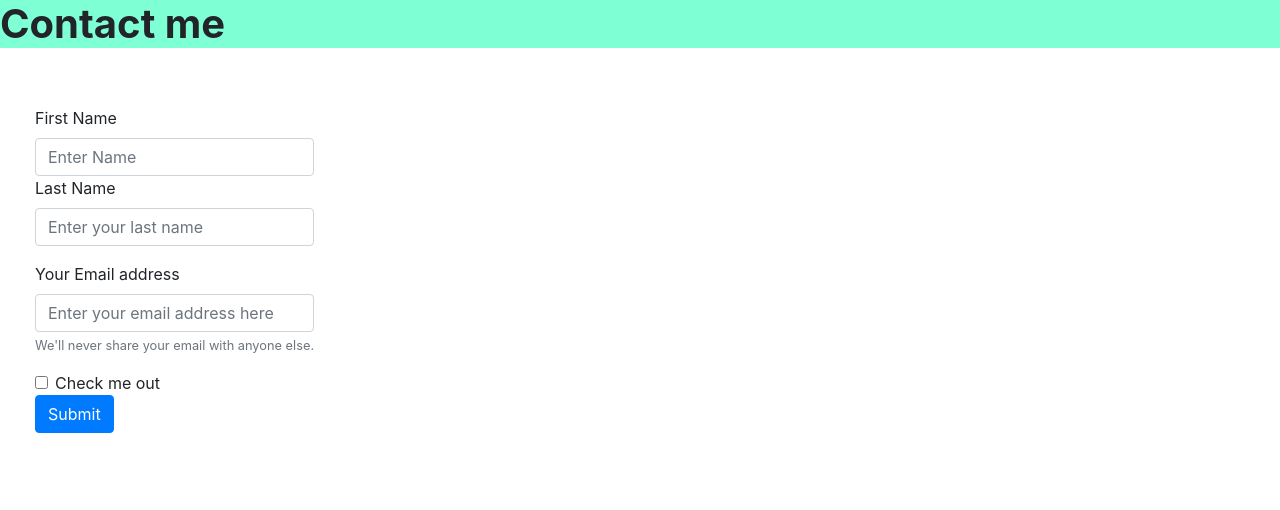
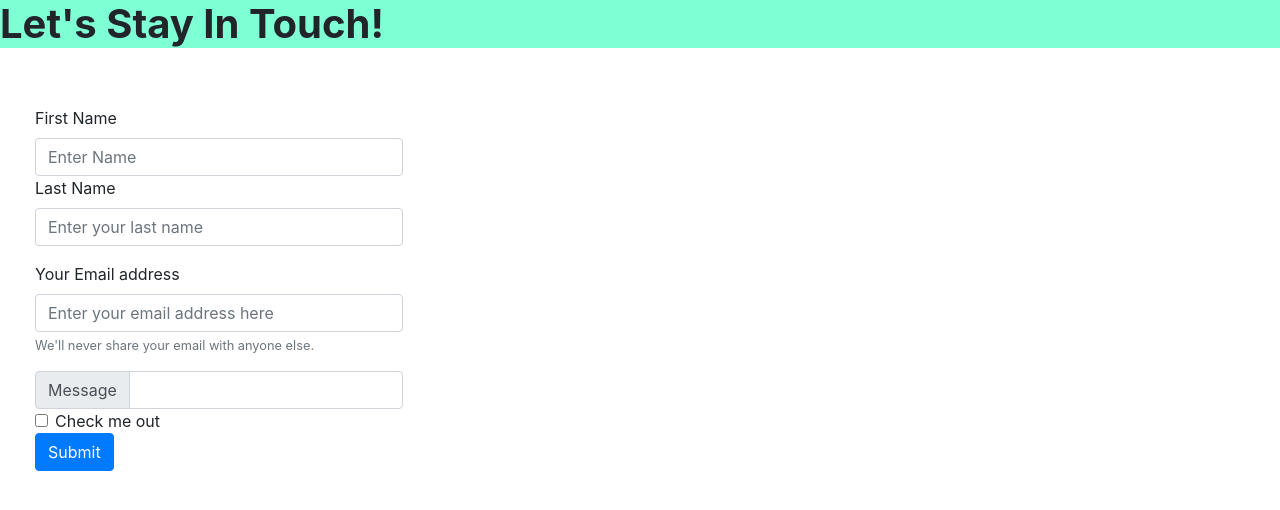
Before and after one commit to sepi-t/sepi-t.github.io, a plain HTML site: page contact.html in a window 1280 px wide. Drawn offline with nearby package versions, Linux system fonts and the light colour scheme.

Commit message:
updated contact me page

```diff
--- a/contact.html
+++ b/contact.html
@@ -4,10 +4,10 @@
     <meta charset="UTF-8">
     <meta name="viewport" content="width=device-width, initial-scale=1.0">
     <link rel="stylesheet" href="https://stackpath.bootstrapcdn.com/bootstrap/4.5.0/css/bootstrap.min.css" integrity="sha384-9aIt2nRpC12Uk9gS9baDl411NQApFmC26EwAOH8WgZl5MYYxFfc+NcPb1dKGj7Sk" crossorigin="anonymous">
-    <title>Contact me</title>
+    <title >contact me</title>
 </head>
 <body>
-    <h1 style="background-color: aquamarine;" style="text-align: center;" ><strong>Contact me</strong></h1>
+    <h1 style="background-color: aquamarine;" style="text-align: center;" ><strong>Let's Stay In Touch!</strong></h1>
     <form>
         <div class="row" style="padding:50px;">
 
@@ -26,6 +26,12 @@
           <input type="Email" class="form-control" id="emailaddress" placeholder="Enter your email address here">
           <small id="emailHelp" class="form-text text-muted">We'll never share your email with anyone else.</small>
         </div>
+        <div class="input-group input-group-xlg">
+            <div class="input-group-prepend">
+              <span class="input-group-text" id="inputGroup-sizing-lg">Message</span>
+            </div>
+            <input type="text" class="form-control" aria-label="Large" aria-describedby="inputGroup-sizing-sm">
+          </div>
         <div class="form-check">
           <input type="checkbox" class="form-check-input" id="exampleCheck1">
           <label class="form-check-label" for="exampleCheck1">Check me out</label>
```
